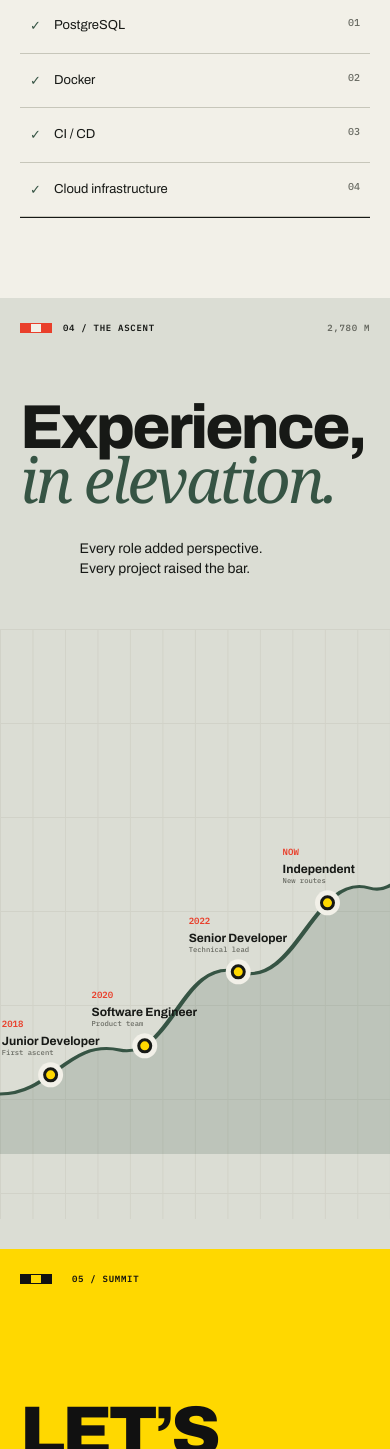
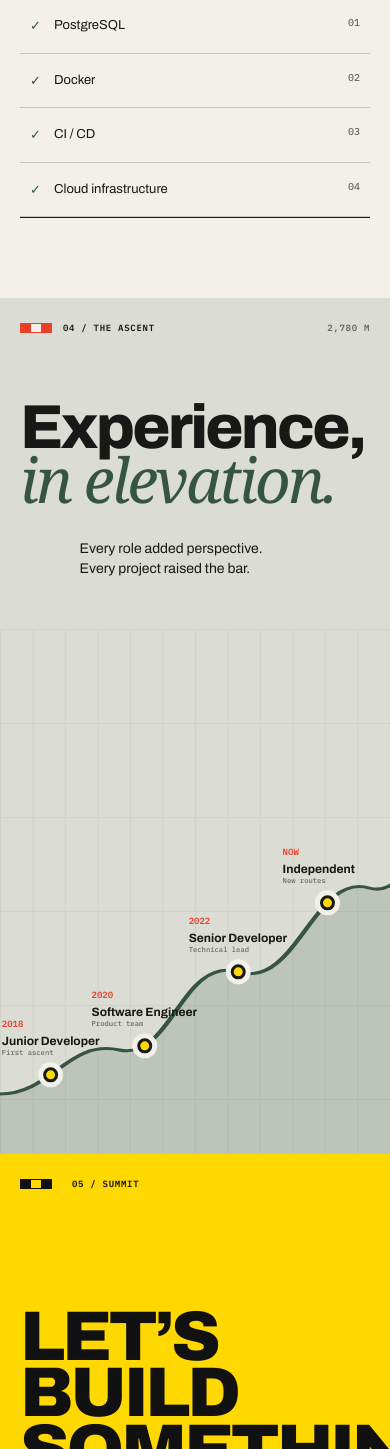
Before and after one commit to mitja-kurath/portfolio, an Angular app: page / in a window 390 px wide. Shown: the part 5824-7273 px from the top of the page. Built offline with nearby package versions, Linux system fonts and the light colour scheme.

Commit message:
Let the experience chart meet the contact section without a gap

```diff
--- a/src/styles.css
+++ b/src/styles.css
@@ -169,10 +169,10 @@ blockquote em { color: var(--yellow); }
 .kit-group li { display: grid; grid-template-columns: 24px 1fr auto; padding: 17px 0; border-bottom: 1px solid var(--line); font-size: 13px; }
 .check { color: var(--forest); font-family: var(--mono); }
 
-.experience { background: color-mix(in srgb, var(--paper) 88%, var(--forest)); padding-bottom: 80px; overflow: hidden; overflow: clip; }
+.experience { background: color-mix(in srgb, var(--paper) 88%, var(--forest)); padding-bottom: 0; overflow: hidden; overflow: clip; }
 .experience-head { display: flex; justify-content: space-between; align-items: end; padding: 100px 6% 70px; }
 .experience-head > p { margin-right: 8%; }
-.chart { height: 540px; position: relative; margin: 0 -3.6vw; overflow: hidden; overflow: clip; }
+.chart { height: 525px; /* 55px inset + 470px svg: the mountain fill ends on the section edge */ position: relative; margin: 0 -3.6vw; overflow: hidden; overflow: clip; }
 .chart-grid { position: absolute; inset: 0; background: linear-gradient(var(--line) 1px, transparent 1px), linear-gradient(90deg, var(--line) 1px, transparent 1px); background-size: 100% 94px, 8.333% 100%; opacity: .45; }
 .chart svg { position: absolute; inset: 55px 0 0; width: 100%; height: 470px; overflow: visible; }
 .mountain-fill { fill: color-mix(in srgb, var(--forest) 18%, transparent); }
@@ -184,7 +184,7 @@ blockquote em { color: var(--yellow); }
 .role small { color: var(--muted); }
 .role-1 { left: 19.17%; top: 404px; }.role-2 { left: 38.33%; top: 326px; }.role-3 { left: 59.17%; top: 242px; }.role-4 { left: 78.5%; top: 133px; }
 .chart-alt { position: absolute; z-index: 1; right: 1%; padding: 2px 5px; font: 500 8px var(--mono); color: var(--muted); }
-.alt-1 { bottom: 92px; }.alt-2 { bottom: 280px; }.alt-3 { bottom: 468px; background: color-mix(in srgb, var(--paper) 88%, var(--forest)); }
+.alt-1 { bottom: 77px; }.alt-2 { bottom: 265px; }.alt-3 { bottom: 453px; background: color-mix(in srgb, var(--paper) 88%, var(--forest)); }
 
 .contact { min-height: 890px; position: relative; padding: 36px 3.6vw 60px; overflow: hidden; overflow: clip; background: var(--yellow); color: #111; }
 .contact-contour { position: absolute; width: 72%; height: 80%; right: -12%; bottom: -20%; color: #111; opacity: .17; transform: rotate(-19deg); }
@@ -278,10 +278,10 @@ footer > a span { color: var(--yellow); font-size: 16px; margin-left: 10px; }
   .kit-group, .kit-group:first-child { padding: 0; border: 0; }
   .kit-title { height: 92px; }
   .kit-group li { padding-inline: 10px; }
-  .experience { padding-bottom: 30px; }
+  .experience { padding-bottom: 0; }
   .experience-head { display: block; padding: 70px 0 50px; }
   .experience-head > p { margin: 30px 0 0 17%; font-size: 14px; }
-  .chart { height: 590px; margin: 0 -20px; overflow: visible; }
+  .chart { height: 525px; margin: 0 -20px; overflow: visible; }
   .chart svg { transform: scaleX(1.6); transform-origin: left; }
   .role { min-width: 90px; }
   .role span { font-size: 12px; }
```
